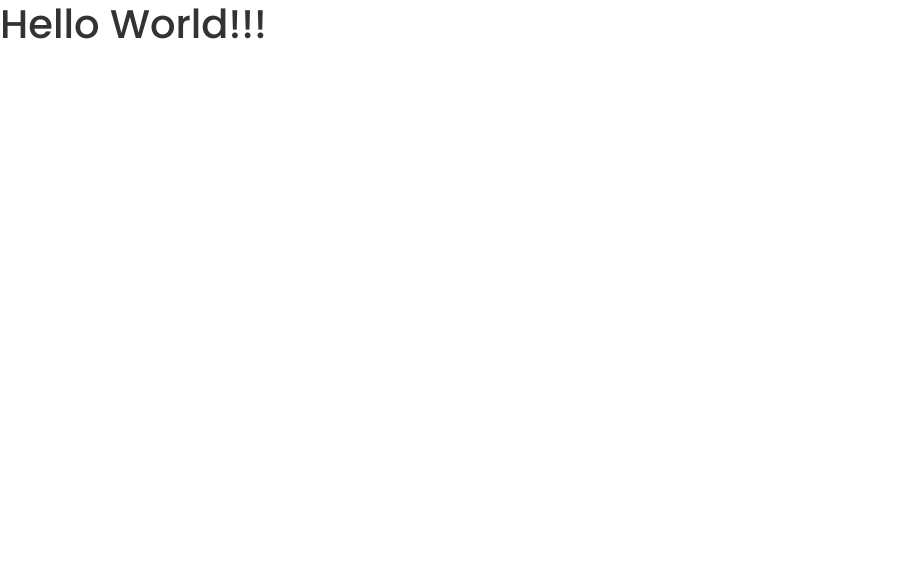
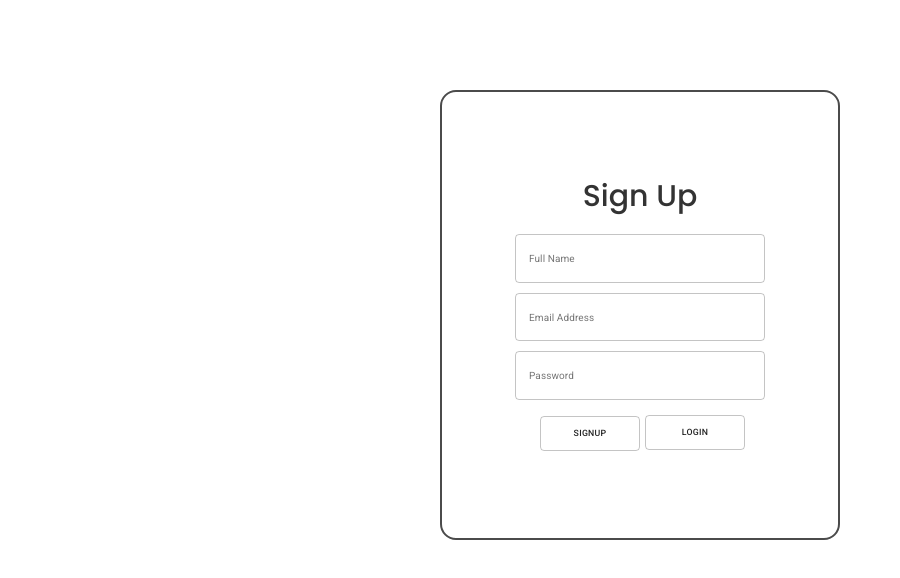
Before and after one commit to fenil3357/Due-Date-Mate, a React (Create React App) app in the folder frontend/: page /signup in a window 1280 px wide. Shown: the top 578 px of the page, without its empty margins (0-900 px from the left). Built offline with nearby package versions, Linux system fonts and the light colour scheme.

Commit message:
Frontend Auth Pages

```diff
--- a/frontend/package.json
+++ b/frontend/package.json
@@ -3,6 +3,11 @@
   "version": "0.1.0",
   "private": true,
   "dependencies": {
+    "@emotion/react": "^11.11.0",
+    "@emotion/styled": "^11.11.0",
+    "@fontsource/roboto": "^4.5.8",
+    "@material-ui/core": "^4.12.4",
+    "@mui/icons-material": "^5.11.16",
     "@testing-library/jest-dom": "^5.16.0",
     "@testing-library/react": "^11.2.7",
     "@testing-library/user-event": "^12.8.3",
@@ -10,6 +15,7 @@
     "react": "^17.0.2",
     "react-dom": "^17.0.2",
     "react-icons": "^4.3.1",
+    "react-router-dom": "^6.11.1",
     "react-scripts": "5.0.0"
   },
   "scripts": {
--- a/frontend/public/index.html
+++ b/frontend/public/index.html
@@ -1,22 +1,26 @@
 <!DOCTYPE html>
 <html lang="en">
+
 <head>
   <meta charset="utf-8" />
   <link rel="icon" href="%PUBLIC_URL%/favicon.ico" />
   <meta name="viewport" content="width=device-width, initial-scale=1" />
   <meta name="theme-color" content="#000000" />
-    <meta
-      name="description"
-      content="Web site created using create-react-app"
-    />
+  <meta name="description" content="Web site created using create-react-app" />
   <link rel="apple-touch-icon" href="%PUBLIC_URL%/logo192.png" />
 
   <link rel="manifest" href="%PUBLIC_URL%/manifest.json" />
+  <!-- robot font -->
+  <link rel="stylesheet" href="https://fonts.googleapis.com/css?family=Roboto:300,400,500,700&display=swap" />
+
+  <link rel="stylesheet" href="https://fonts.googleapis.com/icon?family=Material+Icons" />
+
   <title>React App</title>
 </head>
+
 <body>
   <noscript>You need to enable JavaScript to run this app..</noscript>
   <div id="root"></div>
+</body>
 
-  </body>
 </html>
--- a/frontend/src/App.js
+++ /dev/null
@@ -1,11 +0,0 @@
-import "./App.scss";
-
-function App() {
-  return (
-    <div>
-      <h1>Hello World!!!</h1>
-    </div>
-  );
-}
-
-export default App;
--- /dev/null
+++ b/frontend/src/App.jsx
@@ -0,0 +1,22 @@
+import "./App.css";
+import '@fontsource/roboto/300.css';
+import '@fontsource/roboto/400.css';
+import '@fontsource/roboto/500.css';
+import '@fontsource/roboto/700.css';
+import { BrowserRouter, Routes, Route } from "react-router-dom";
+import Signup from "./pages/Signup"
+import Login from "./pages/Login";
+
+function App() {
+  return (
+    <BrowserRouter>
+      <Routes>
+        <Route path="/" element={<>Home Page</>} />
+        <Route path="/signup" element={<Signup />} />
+        <Route path="/login" element={<Login />} />
+      </Routes>
+    </BrowserRouter>
+  );
+}
+
+export default App;
--- /dev/null
+++ b/frontend/src/config/api.js
@@ -0,0 +1,4 @@
+const BASE_API_URL = 'http://192.168.43.177:5000/api/'
+module.exports = {
+    BASE_API_URL,
+}
--- /dev/null
+++ b/frontend/src/pages/Login.jsx
@@ -0,0 +1,40 @@
+import React from "react";
+import { TextField, Button } from "@material-ui/core";
+import "../styles/login.css";
+// import { useEffect } from "react";
+
+const Login = () => {
+  // useEffect(() => {}, );
+  return (
+    <div className="container">
+      <h2>Login</h2>
+      <TextField
+        id="outlined-basic"
+        label="Email Address"
+        variant="outlined"
+        className="inp"
+        type="email"
+      />
+      <TextField
+        id="outlined-basic"
+        label="Password"
+        variant="outlined"
+        className="inp"
+        type="password"
+      />
+
+      <div>
+        <Button variant="outlined" className="btn">
+          Login
+        </Button>
+        <a href="/signup">
+          <Button variant="outlined" className="btn">
+            Signup
+          </Button>
+        </a>
+      </div>
+    </div>
+  );
+};
+
+export default Login;
--- /dev/null
+++ b/frontend/src/pages/Signup.jsx
@@ -0,0 +1,45 @@
+import React from "react";
+import { TextField, Button } from "@material-ui/core";
+import "../styles/login.css";
+
+const Signup = () => {
+  return (
+    <div className="container">
+      <h2>Sign Up</h2>
+      <TextField
+        id="outlined-basic"
+        label="Full Name"
+        variant="outlined"
+        className="inp"
+        type="text"
+      />
+      <TextField
+        id="outlined-basic"
+        label="Email Address"
+        variant="outlined"
+        className="inp"
+        type="email"
+      />
+      <TextField
+        id="outlined-basic"
+        label="Password"
+        variant="outlined"
+        className="inp"
+        type="password"
+      />
+
+      <div>
+        <Button variant="outlined" className="btn">
+          Signup
+        </Button>
+        <a href="/login">
+          <Button variant="outlined" className="btn">
+            Login
+          </Button>
+        </a>
+      </div>
+    </div>
+  );
+};
+
+export default Signup;
--- /dev/null
+++ b/frontend/src/styles/login.css
@@ -0,0 +1,24 @@
+.container {
+    display: flex;
+    align-items: center;
+    justify-content: center;
+    margin-top: 7%;
+    border: 2px solid rgb(75, 75, 75);
+    border-radius: 16px;
+    width: 400px;
+    height: 450px;
+    flex-direction: column;
+}
+
+.inp {
+    margin-top: 10px !important;
+    width: 250px;
+    font-size: 24px;
+}
+
+.btn {
+    margin-top: 15px !important;
+    margin-left: 5px !important;
+    width: 100px;
+    height: 35px;
+}
```
Also changed, not shown: frontend/src/App.css (added), frontend/src/App.scss (deleted), 2 other files (tests, documents, lock files or other folders). Lines whose indentation alone changed are shown as unchanged.
